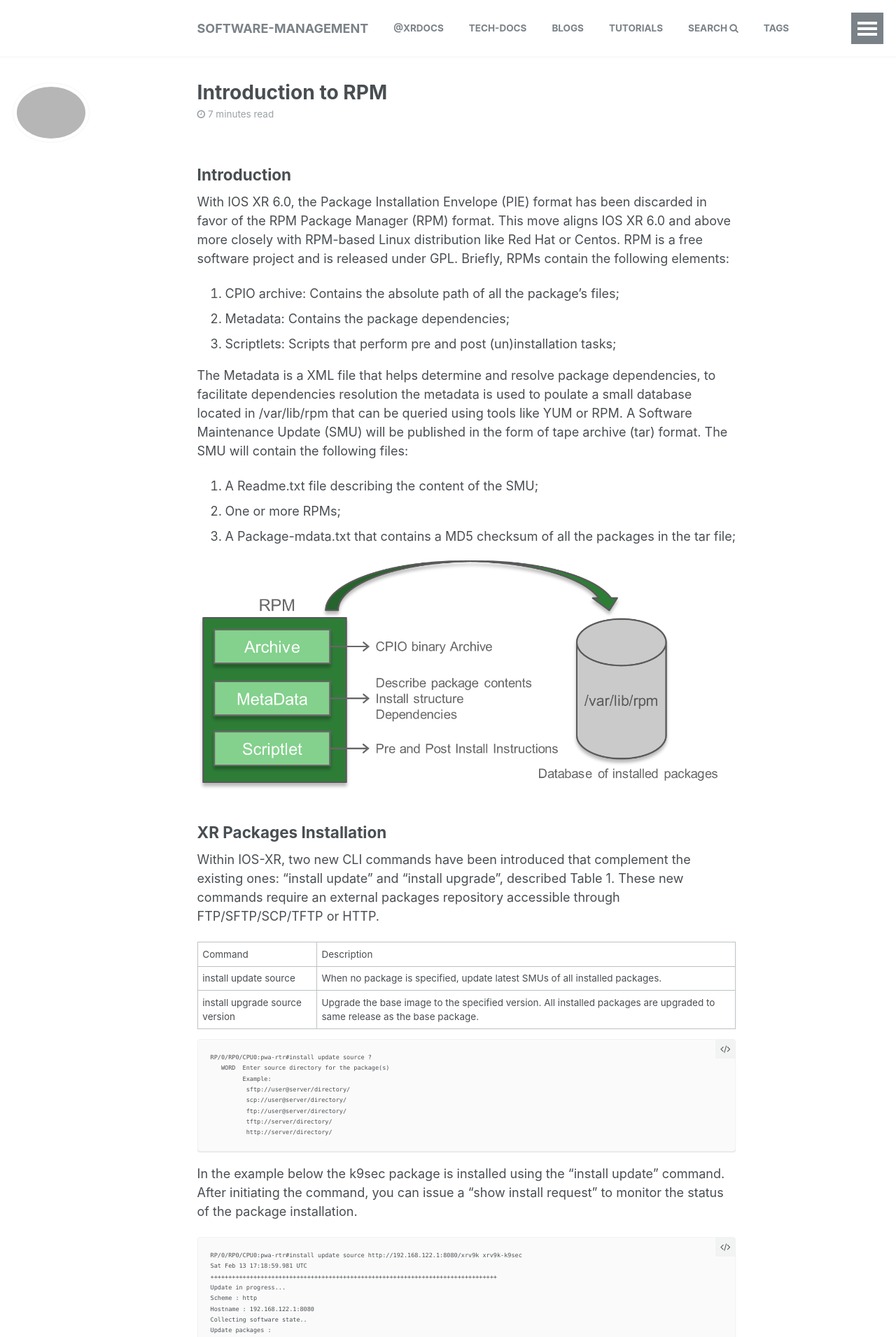
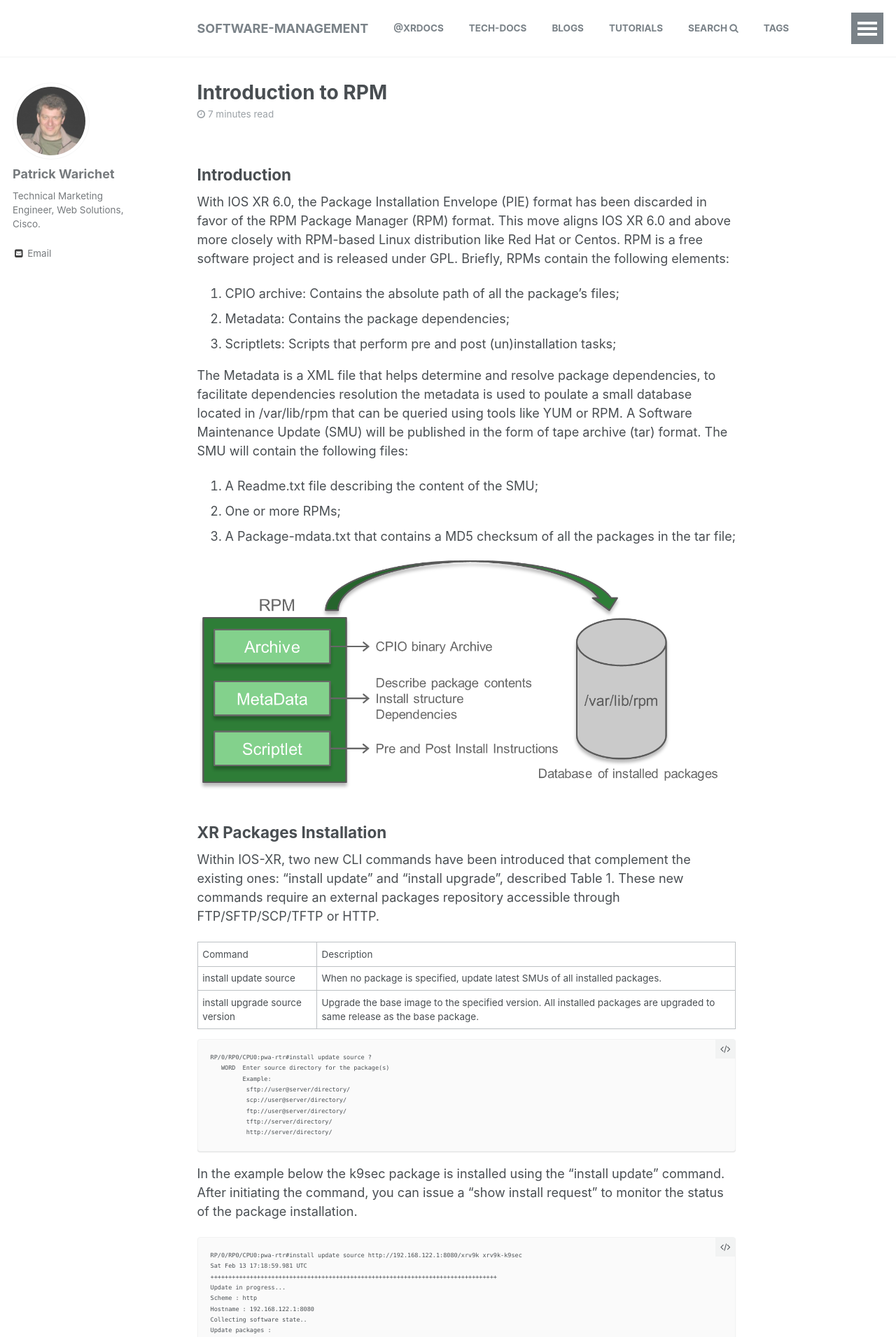
Before and after one commit to xrdocs/software-management, a Jekyll site: the page built from _tutorials/2016-08-06-introduction-to-rpm.md, in a window 1280 px wide. Shown: the top 1911 px of the page at 70% size. Built offline with Jekyll 4.4.1, drawn with Linux system fonts in a browser that asks for light colours; comment, search, counter and statistics services are not loaded.

Commit message:
Updated 2016-08-06-introduction-to-rpm.md

```diff
--- a/_tutorials/2016-08-06-introduction-to-rpm.md
+++ b/_tutorials/2016-08-06-introduction-to-rpm.md
@@ -2,7 +2,7 @@
 published: true
 date: '2016-08-06 17:06 -0700'
 title: Introduction to RPM
-author: pwariche
+author: Patrick Warichet
 excerpt: Introduction to RPM Package Manager
 tags:
   - iosxr
```
